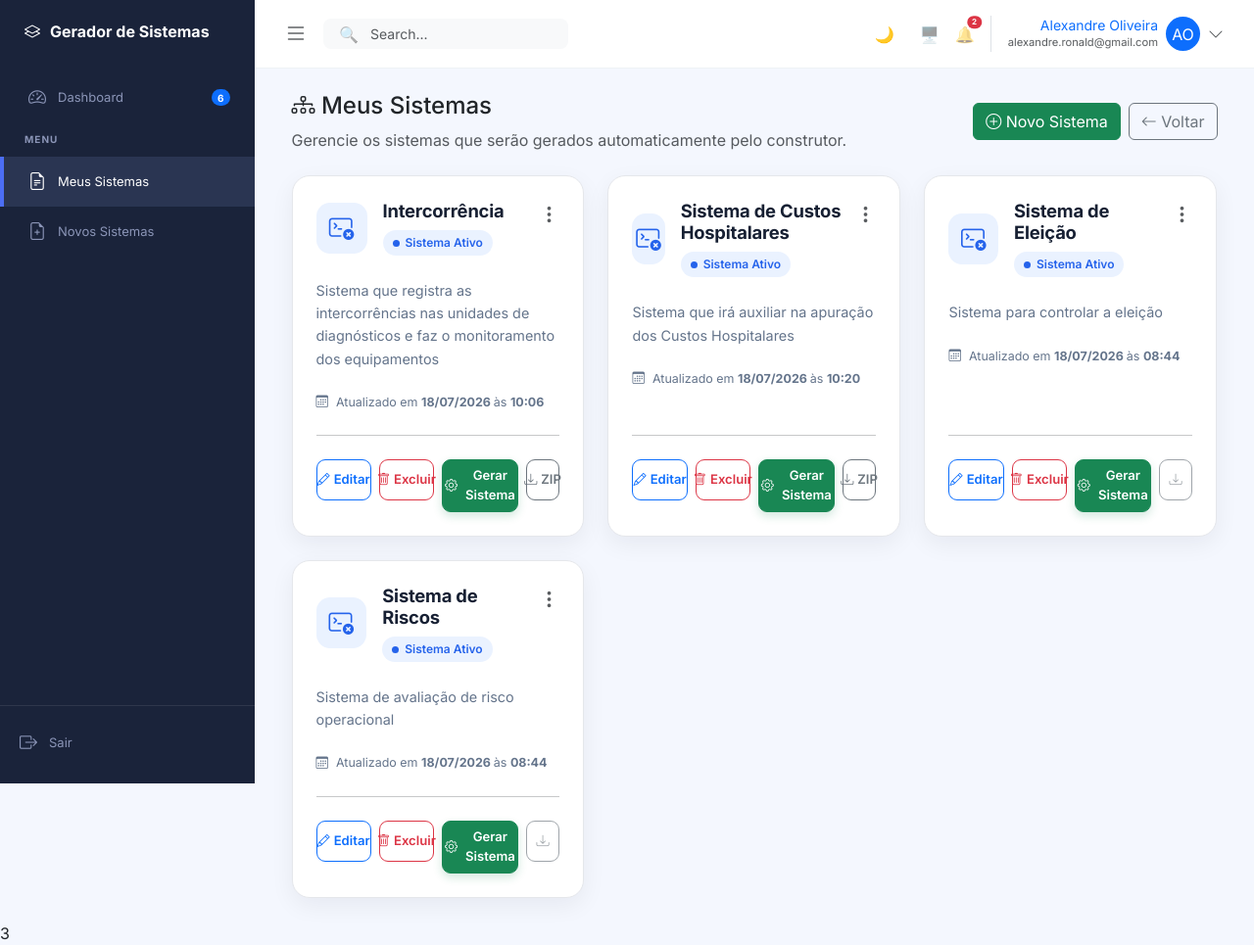
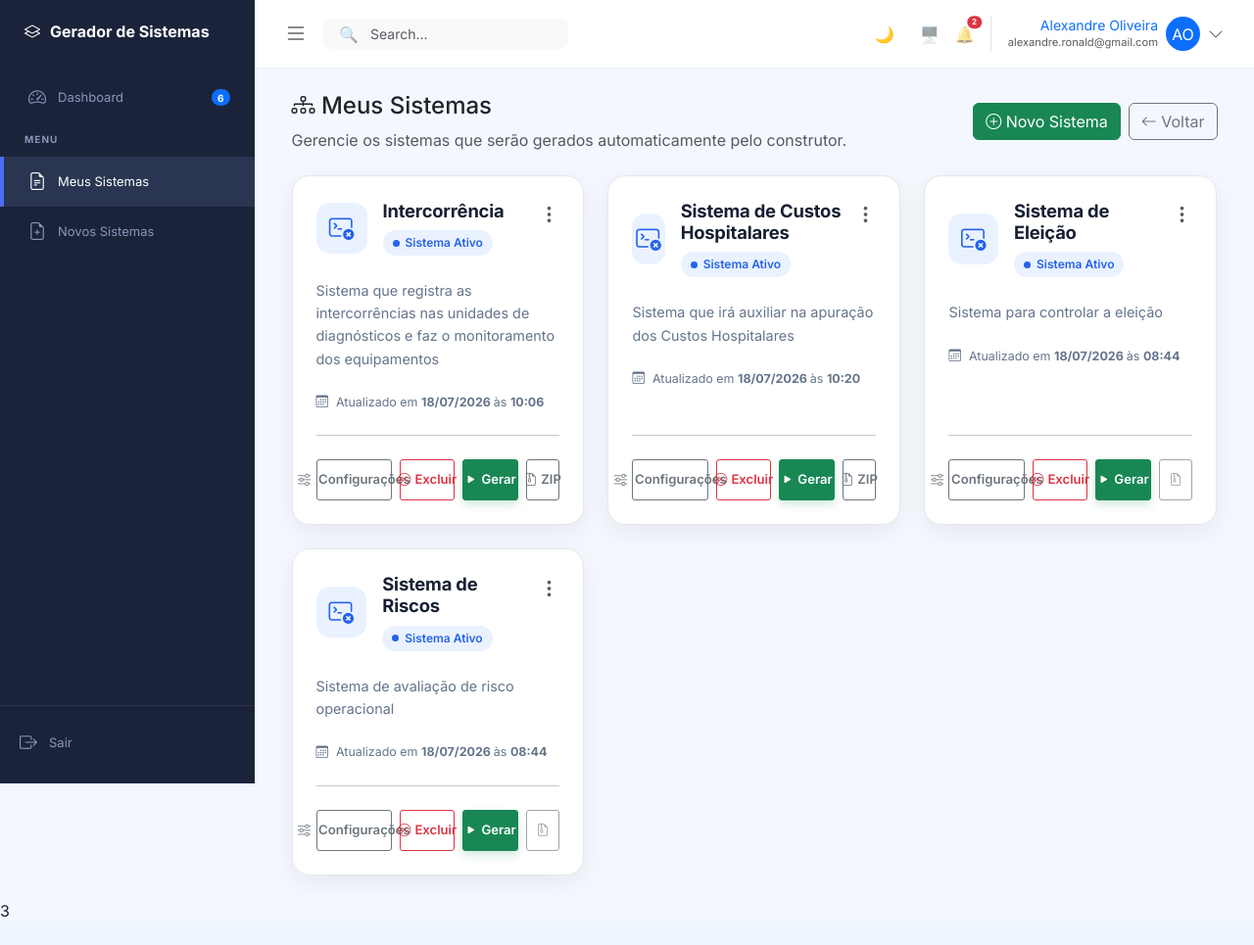
Before and after one commit to alexandre-ronald/gerador_sistema, a Django app: page / in a window 1280 px wide. Shown: the whole page at 98% size. After the commit the page ends 937 px from the top, so only its background shows below. Run offline with Django 5.2, Linux system fonts and the light colour scheme; a user stored in the database is signed in; data comes from the database, SQL or seed files in the repository; both versions use the stored data as it was after the commit.

Commit message:
ajuste ico

```diff
--- a/templates/sistema/lista.html
+++ b/templates/sistema/lista.html
@@ -5,201 +5,93 @@
 
 <style>
    .card-sistema {
-
       border: 1px solid #e5e7eb;
-
       border-radius: 18px;
-
       background: #ffffff;
-
       box-shadow: 0 8px 24px rgba(15, 23, 42, 0.06);
-
       transition: all .25s ease;
-
       overflow: hidden;
-
    }
-
    .card-sistema:hover {
-
       transform: translateY(-5px);
-
       box-shadow: 0 16px 35px rgba(15, 23, 42, 0.12);
-
    }
-
-
    /* ÍCONE */
-
    .sistema-icon {
-
       width: 52px;
-
       height: 52px;
-
       border-radius: 14px;
-
       display: flex;
-
       align-items: center;
-
       justify-content: center;
-
       background: #eaf2ff;
-
       color: #2563eb;
-
       font-size: 1.6rem;
-
    }
-
-
    /* TÍTULO */
-
    .card-sistema .card-title {
-
       color: #172033;
-
       font-size: 1.15rem;
-
       letter-spacing: -.2px;
-
    }
-
-
-/* STATUS */
-
    .sistema-status {
-
       display: inline-flex;
-
       align-items: center;
-
       gap: 6px;
-
       padding: 4px 10px;
-
       border-radius: 999px;
-
       background: #eaf2ff;
-
       color: #2563eb;
-
       font-size: .75rem;
-
       font-weight: 600;
-
    }
-
    .status-dot {
-
       width: 7px;
-
       height: 7px;
-
       border-radius: 50%;
-
       background: #2563eb;
-
    }
-
-
-/* DESCRIÇÃO */
-
    .sistema-descricao {
-
       color: #64748b;
-
       font-size: .9rem;
-
       line-height: 1.6;
-
    }
-
-
-/* DATA */
-
    .sistema-atualizacao {
-
       display: flex;
-
       align-items: center;
-
       color: #64748b;
-
       font-size: .78rem;
-
    }
-
    .sistema-atualizacao i {
-
       color: #64748b;
-
    }
-
-
-/* BOTÕES */
-
    .sistema-btn {
-
       min-height: 42px;
-
-    border-radius: 9px;
-
+      border-radius: 3px;
       font-size: .82rem;
-
       font-weight: 600;
-
       display: inline-flex;
-
       align-items: center;
-
       justify-content: center;
-
       transition: all .2s ease;
-
    }
-
    .sistema-btn:hover {
-
       transform: translateY(-1px);
-
    }
-
-
-/* BOTÃO PRINCIPAL */
-
    .sistema-btn-principal {
-
       box-shadow: 0 4px 10px rgba(25, 135, 84, .2);
-
    }
-
-
-/* DROPDOWN */
-
    .card-sistema .dropdown-menu {
-
       border: 1px solid #e5e7eb;
-
-    border-radius: 12px;
-
+      border-radius: 8px;
       box-shadow: 0 10px 25px rgba(15, 23, 42, .12);
-
    }
-
    .card-sistema .dropdown-item {
-
       padding: .6rem .9rem;
-
       font-size: .85rem;
-
    }
-
    .card-sistema .dropdown-item:hover {
-
       background: #f8fafc;
-
    }
 </style>
 
@@ -277,6 +169,7 @@
                               class="dropdown-item"
                               href="{% url 'sistema:editar_sistema' sistema.pk %}">
                               <i class="bi bi-pencil me-2 text-primary"></i>
+
                               Editar
                            </a>
                         </li>
@@ -285,7 +178,7 @@
                               class="dropdown-item text-danger"
                               href="{% url 'sistema:excluir_sistema' sistema.pk %}"
                               onclick="return confirm('Deseja excluir o sistema?');">
-                              <i class="bi bi-trash me-2"></i>
+                              <i class="bi bi-x-circle me-2"></i>
                               Excluir
                            </a>
                         </li>
@@ -312,12 +205,11 @@
                </div>
                <hr class="mt-auto mb-4">
                <div class="row g-2">
-                  <div class="col-3">
+                  <div class="col-4">
                      <a
                         href="{% url 'sistema:editar_sistema' sistema.pk %}"
-                        class="btn btn-outline-primary sistema-btn w-100">
-                        <i class="bi bi-pencil me-1"></i>
-                        Editar
+                        class="btn btn-outline-secondary sistema-btn w-100">
+                        <i class="bi bi-sliders me-2 "></i> Configurações
                      </a>
                   </div>
                   <div class="col-3">
@@ -325,16 +217,16 @@
                         href="{% url 'sistema:excluir_sistema' sistema.pk %}"
                         onclick="return confirm('Deseja excluir o sistema?');"
                         class="btn btn-outline-danger sistema-btn w-100">
-                        <i class="bi bi-trash me-1"></i>
+                        <i class="bi bi-x-circle me-1"></i>
                         Excluir
                      </a>
                   </div>
-                  <div class="col-4">
+                  <div class="col-3">
                      <a
                         href="{% url 'sistema:gerar_sistema' sistema.pk %}"
                         class="btn btn-success sistema-btn sistema-btn-principal w-100">
-                        <i class="bi bi-gear me-2"></i>
-                        Gerar Sistema
+                        <i class="bi bi-play-fill me-1"></i>
+                        Gerar
                      </a>
                   </div>
                   <!-- DOWNLOAD -->
@@ -344,7 +236,7 @@
                            href="{{ sistema.arquivo_zip.url }}"
                            class="btn btn-outline-secondary sistema-btn w-100"
                            title="Baixar último ZIP">
-                           <i class="bi bi-download"></i>
+                           <i class="bi bi-file-earmark-zip"></i>
                            <span class="d-none d-xl-inline ms-1">
                               ZIP
                            </span>
@@ -354,7 +246,7 @@
                            class="btn btn-outline-secondary sistema-btn w-100"
                            disabled
                            title="Gere o sistema primeiro">
-                           <i class="bi bi-download"></i>
+                           <i class="bi bi-file-earmark-zip"></i>
                         </button>
                      {% endif %}
                   </div>
```
Also changed, not shown: db.sqlite3. Lines whose indentation alone changed are shown as unchanged.
